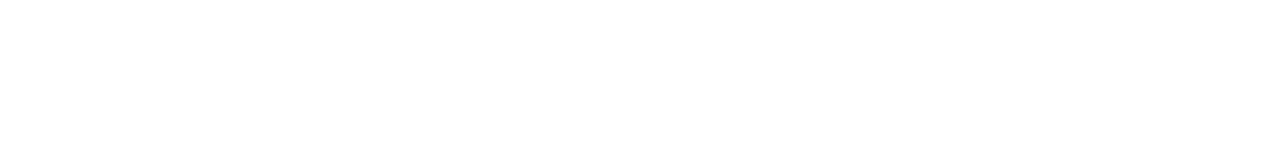
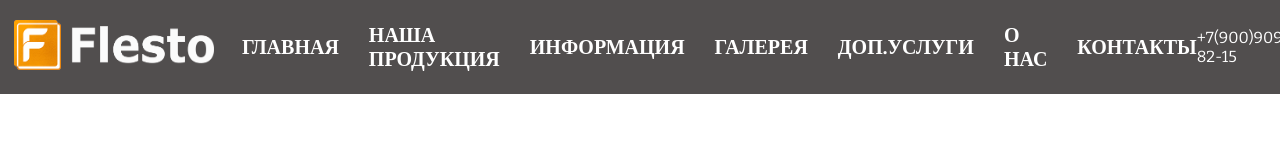
Before and after one commit to NickMash37/thermal_panels, a plain HTML site: page index.html in a window 1280 px wide. Drawn offline with nearby package versions, Linux system fonts and the light colour scheme.

Commit message:
header menu add

```diff
--- a/index.html
+++ b/index.html
@@ -9,6 +9,29 @@
 </head>
 <body>
 
+    <!-- Header start -->
+
+    <header>
+        <div class="header">
+            <a href="#"><img src="img/logo/flesto-white.png" alt="Logo"></a>
+            <div class="header-menu">
+                <div class="header-menu__items">
+                    <ul>
+                        <li class="header-menu__item"><a href="#">Главная</a></li>
+                        <li class="header-menu__item"><a href="#">Наша продукция</a></li>
+                        <li class="header-menu__item"><a href="#">Информация</a></li>
+                        <li class="header-menu__item"><a href="#">Галерея</a></li>
+                        <li class="header-menu__item"><a href="#">Доп.услуги</a></li>
+                        <li class="header-menu__item"><a href="#">О нас</a></li>
+                        <li class="header-menu__item"><a href="#">Контакты</a></li>
+                    </ul>
+                </div>
+                <div class="header-menu__contacts">
+                    <span><a href="tel:+79009098215">+7(900)909-82-15</a></span>
+                </div>
+            </div>
+        </div>
+    </header>
 
 
     <script src="script.js"></script>
--- a/styles/style.scss
+++ b/styles/style.scss
@@ -1,4 +1,15 @@
 @import url('https://fonts.googleapis.com/css2?family=Bitter:wght@300;400;700&display=swap');
+
+// Mixins
+
+@mixin standart-link {
+    text-decoration: none;
+    outline: none;
+    border: none;
+    list-style-type: none;
+}
+
+// Common styles
 
 * {
     margin: 0;
@@ -6,3 +17,67 @@
     box-sizing: border-box;
     font-family: 'Bitter', serif;
 }
+
+.wrapper {
+    max-width: 1400px;
+    margin: 0 auto;
+}
+
+a:active,
+a:visited {
+    @include standart-link();
+    color: inherit;
+}
+
+
+// Header styles start
+
+.header {
+    display: flex;
+    width: 100%;
+    background: #514e4e;
+    padding: 20px 0;
+    justify-content: space-around;
+
+    img {
+        width: 200px;
+        height: 50px;
+    }
+
+    &-menu {
+        display: flex;
+        flex-direction: row;
+        align-items: center;
+        width: 80%;
+        justify-content: space-around;
+
+        &__items {
+            ul {
+                display: flex;
+                flex-direction: row;
+                gap: 30px;
+                align-items: center;
+            }
+        }
+
+        &__item {
+            @include standart-link();
+            text-transform: uppercase;
+            font-size: 20px;
+            font-weight: 700;
+            a {
+                @include standart-link();
+                color: #fff;
+            }
+        }
+
+        &__contacts {
+            span {
+                a {
+                    @include standart-link();
+                    color: #fff;
+                }
+            }
+        }
+    }
+}
```
Also changed, not shown: img/logo/flesto-black.png (added), img/logo/flesto-white.png (added), styles/style.css, 1 other file.
